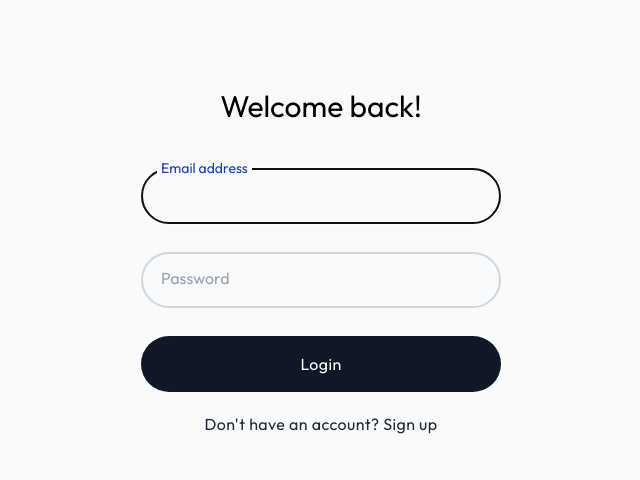
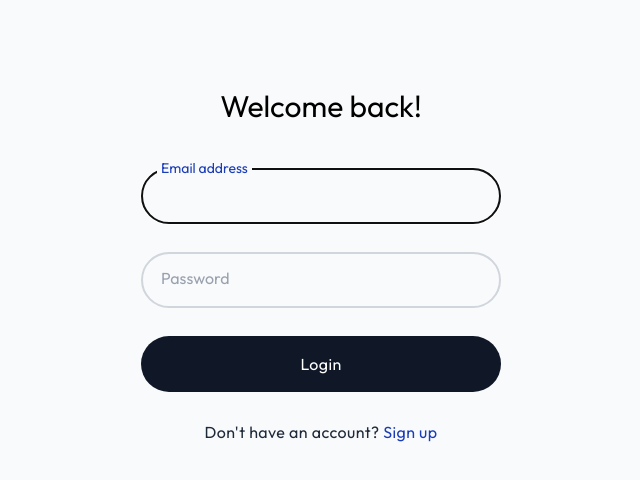
Before and after one commit to viveksingh-01/lumina, a React (Vite) app: page /auth/log-in in a window 1280 px wide. Shown: the top 480 px of the page, without its empty margins (319-959 px from the left). Built offline with nearby package versions, Linux system fonts and the light colour scheme; no server answers.

Commit message:
feat: add navigation link on the signup button in Login component

```diff
--- a/src/components/Login/Login.tsx
+++ b/src/components/Login/Login.tsx
@@ -1,4 +1,5 @@
 import { FormEvent, useState } from "react";
+import { Link } from "react-router-dom";
 import { ILoginFormData } from "../../types/form-data";
 import InputField from "../InputField/InputField";
 
@@ -41,8 +42,13 @@ const Login: React.FC = () => {
             Login
           </button>
         </form>
-        <div className="my-5 text-center text-gray-800 tracking-wide">
-          <p>Don't have an account? Sign up</p>
+        <div className="my-7 text-center text-gray-800 tracking-wide">
+          <p>
+            Don't have an account?{" "}
+            <span className="text-blue-800 hover:underline">
+              <Link to="/auth/create-account">Sign up</Link>
+            </span>
+          </p>
         </div>
       </div>
     </div>
```
